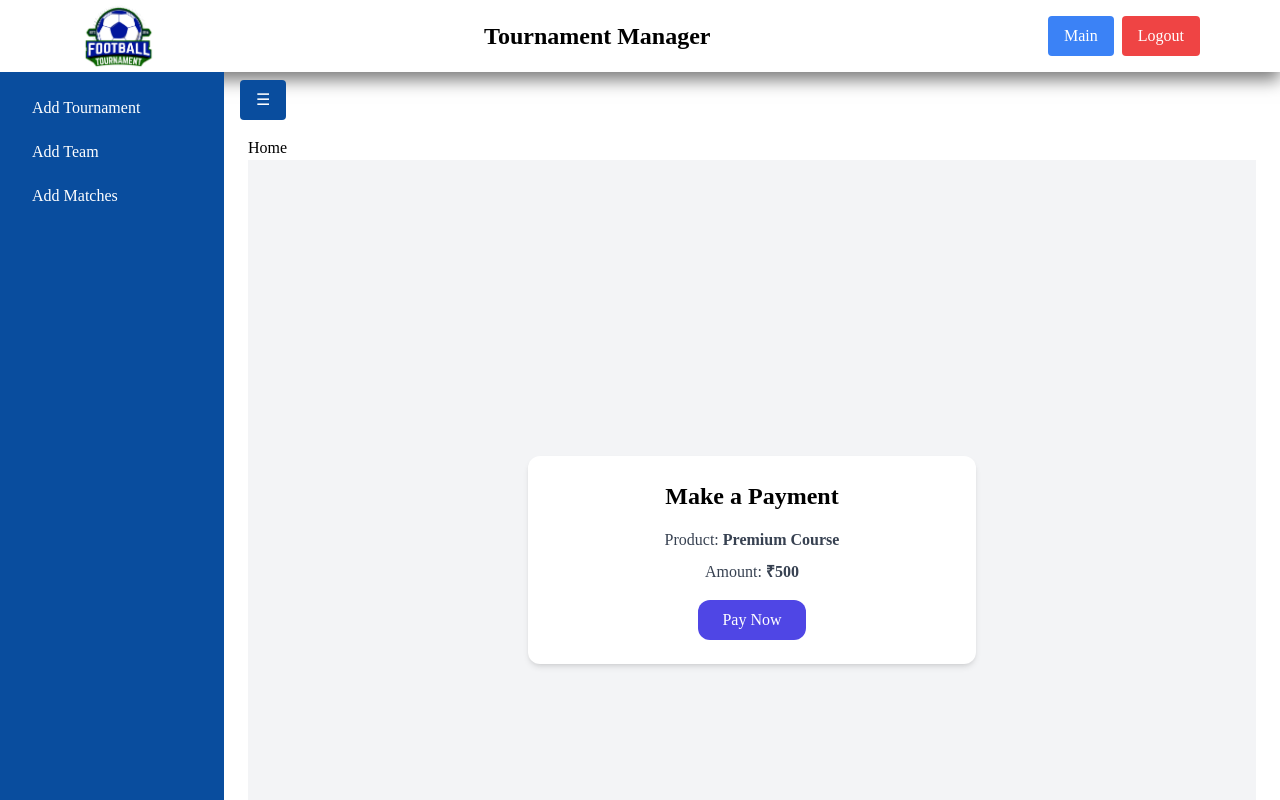
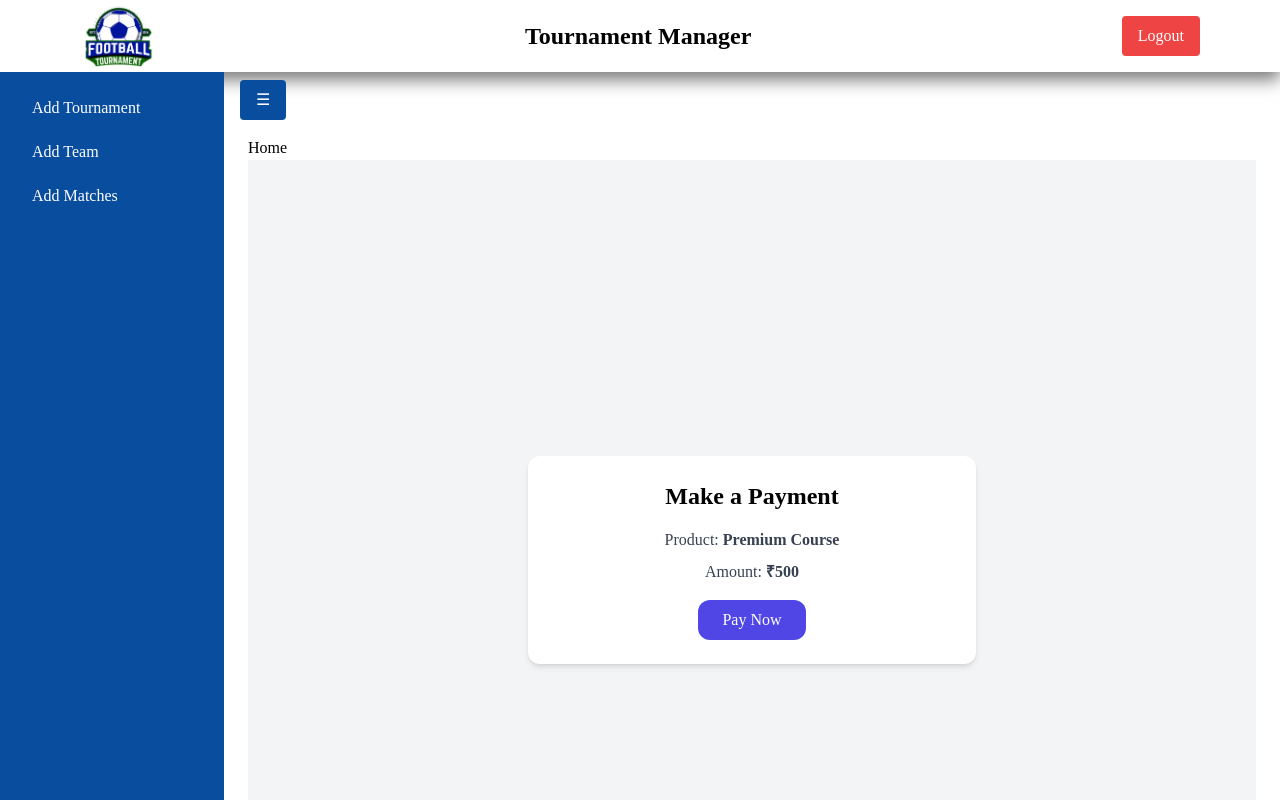
Before and after one commit to Annibadakh/football-tournament-manager-frontend, a React (Vite) app: page /dashboard in a window 1280 px wide. Built offline with nearby package versions, Linux system fonts and the light colour scheme; sample sign-in values are in the browser's storage.

Commit message:
Update Header.jsx

```diff
--- a/src/Dashboard/Header.jsx
+++ b/src/Dashboard/Header.jsx
@@ -24,7 +24,7 @@ const Header = () => {
             </div>
 
             <div>
-            <button onClick={() => navigate('/')} className="bg-blue-500 text-white px-4 py-2 mx-2 rounded">Main</button>
+{/*             <button onClick={() => navigate('/')} className="bg-blue-500 text-white px-4 py-2 mx-2 rounded">Main</button> */}
 
                 <button onClick={handleLogout} className="bg-red-500 text-white px-4 py-2 rounded">Logout</button>
             </div>
```
